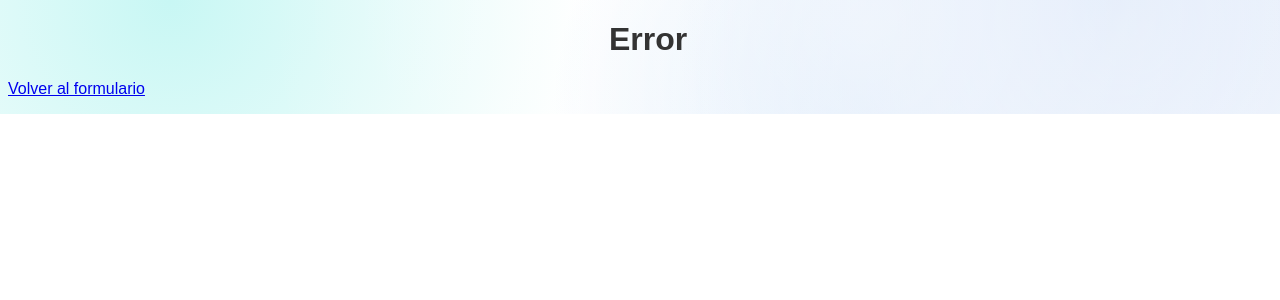
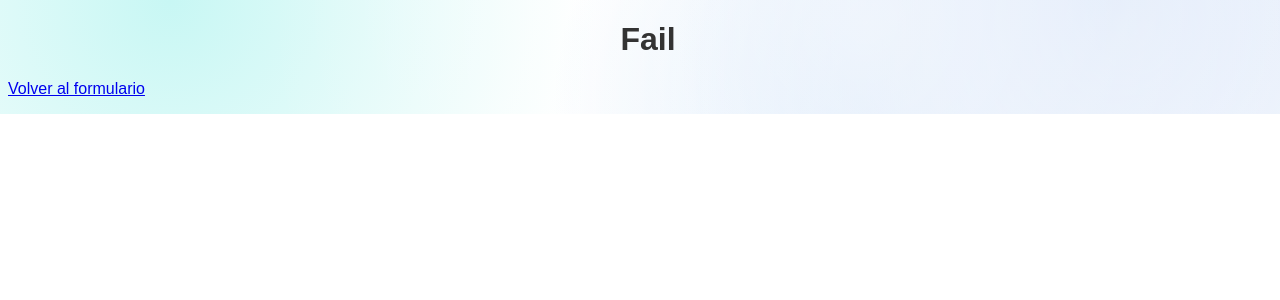
Before and after one commit to DiegoQui1099/Chamba2, a Flask app: template templates/error.html in a window 1280 px wide. Shown: the top 300 px of the page. Run offline with Flask 3, Linux system fonts and the light colour scheme; the template is opened without the code that fills it, so the values that code supplies are empty; some libraries are stand-ins or nearby versions.

Commit message:
version03 B

```diff
--- a/templates/error.html
+++ b/templates/error.html
@@ -8,7 +8,7 @@
     <title>Error</title>
 </head>
 <body>
-    <h1>Error</h1>
+    <h1>Fail</h1>
     <p>{{ message }}</p>
     <p><a href="/">Volver al formulario</a></p>
 </body>
```
